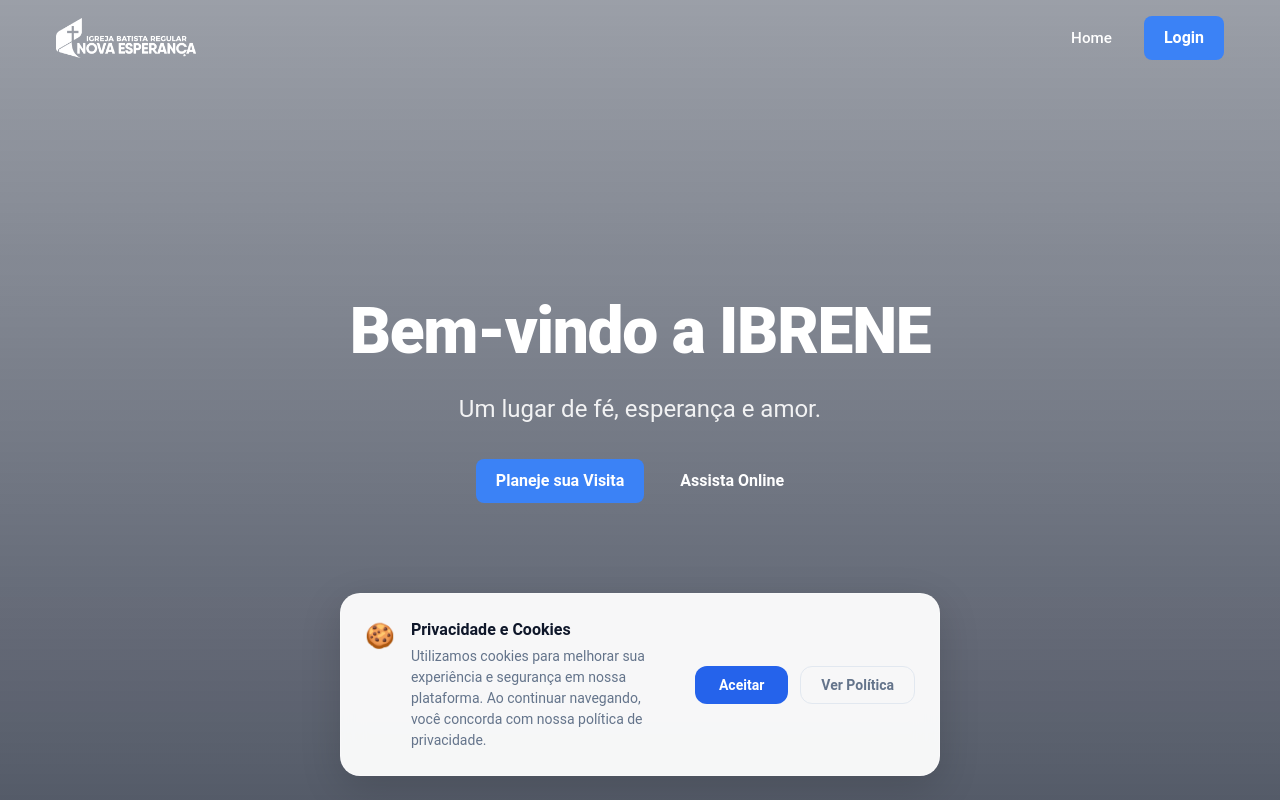
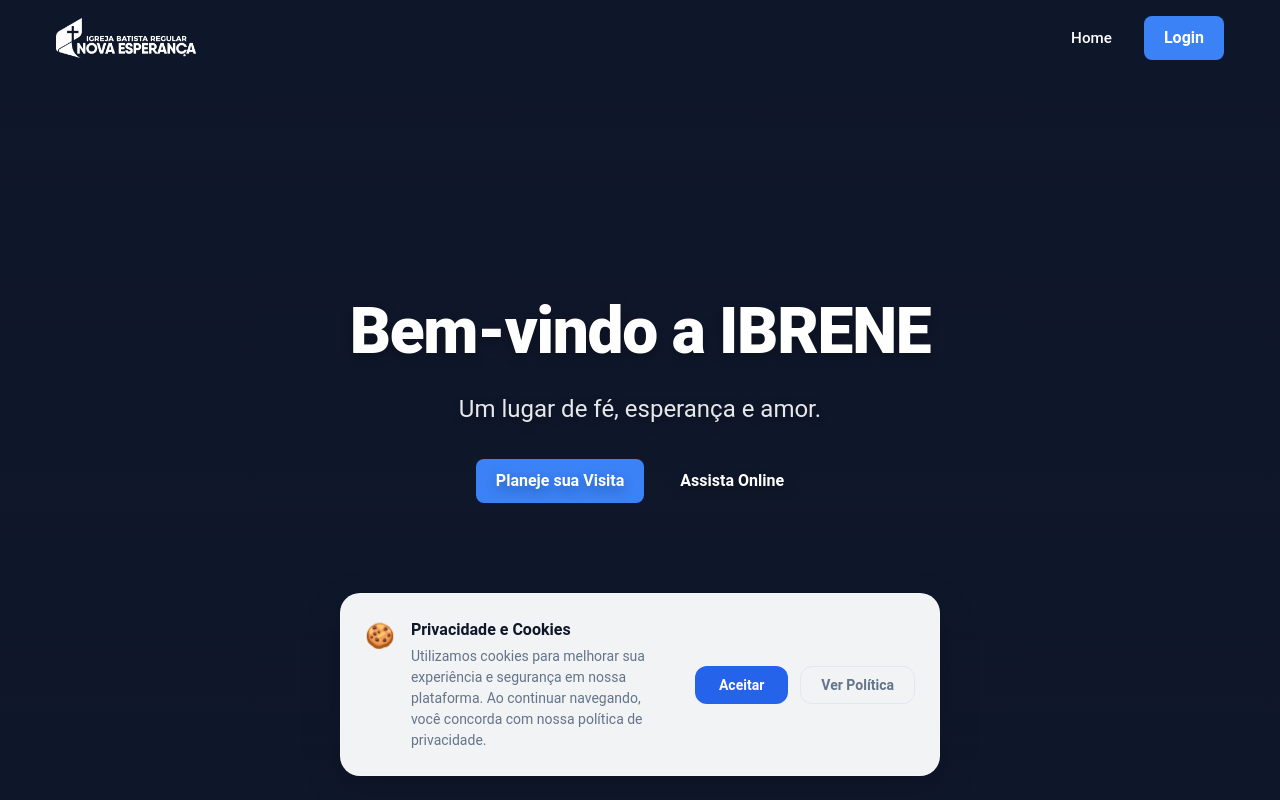
Before and after one commit to calebenocoder/IBRENE-project, a React (Vite) app: page / in a window 1280 px wide. Shown: the top 800 px of the page. Built offline with nearby package versions, Linux system fonts and the light colour scheme; no server answers; the database is empty.

Commit message:
Fix: Finalizing background image visibility and vibrancy. Made html/body transparent and lightened hero overlay to let custom backgrounds shine through.

```diff
--- a/src/App.tsx
+++ b/src/App.tsx
@@ -56,7 +56,7 @@ function App() {
     };
 
     fetchSettings();
-  }, []); // Run once on mount to get global site settings
+  }, [location.pathname]); // Re-fetch on navigation to ensure settings are fresh from Admin panel changes
 
   if (loadingSettings) {
     return null; // Or a minimal loading spinner to avoid FOUC
--- a/src/components/Hero.tsx
+++ b/src/components/Hero.tsx
@@ -55,7 +55,7 @@ export const Hero: React.FC = () => {
           left: 0;
           right: 0;
           bottom: 0;
-          background: linear-gradient(rgba(15, 23, 42, 0.4), rgba(15, 23, 42, 0.7));
+          background: linear-gradient(rgba(15, 23, 42, 0.2), rgba(15, 23, 42, 0.5));
           z-index: 1;
         }
 
@@ -63,6 +63,7 @@ export const Hero: React.FC = () => {
           position: relative;
           z-index: 2;
           max-width: 800px;
+          text-shadow: 0 4px 12px rgba(0, 0, 0, 0.3);
         }
 
         .hero-title {
--- a/src/index.css
+++ b/src/index.css
@@ -40,15 +40,15 @@
   --header-height: 80px;
 }
 
-html {
-  background-color: var(--color-primary);
+html,
+body {
+  background: transparent !important;
   min-height: 100%;
   overscroll-behavior: none;
 }
 
 body {
   font-family: var(--font-family-sans);
-  background: transparent;
   color: var(--color-text-main);
   line-height: 1.6;
   -webkit-font-smoothing: antialiased;
@@ -56,14 +56,9 @@ body {
   position: relative;
 }
 
-/* Light Mode Overrides for Dashboard - Allow background image to show through */
-html.light-mode,
-body.light-mode {
-  background-color: transparent !important;
-}
-
 /*
    Fixed background moved to a dedicated element for conditional rendering.
+   This element now carries the base primary color.
 */
 .global-hero-background {
   position: fixed;
@@ -72,11 +67,12 @@ body.light-mode {
   width: 100%;
   height: 120vh;
   background-color: var(--color-primary);
+  /* Base color if no image */
   background-size: cover;
   background-position: center top;
   z-index: -1;
   pointer-events: none;
-  transition: background-position 0.5s ease-out, background-image 0.5s ease-out;
+  transition: opacity 0.5s ease-out, background-image 0.5s ease-out;
 }
 
 
```
